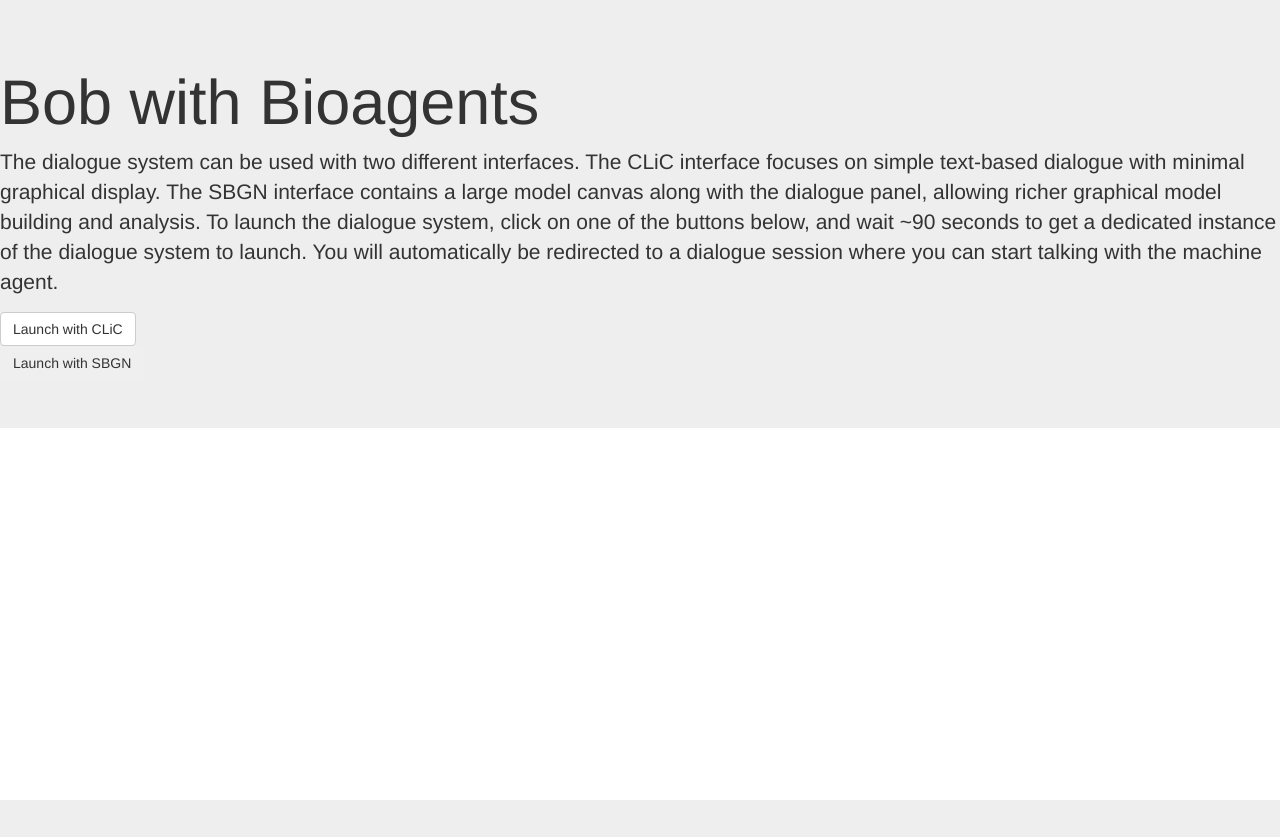
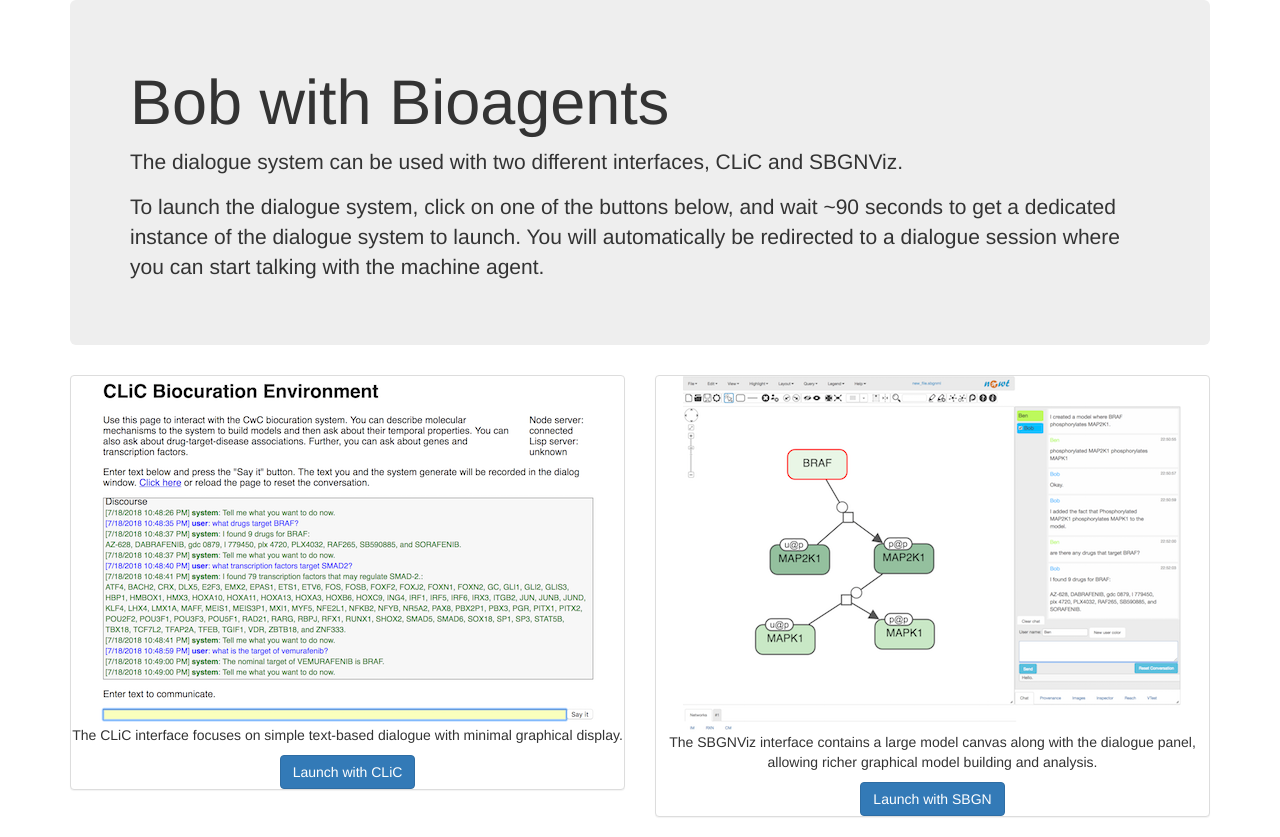
Before and after one commit to bgyori/cwc_integ_service, a Flask app: template templates/index.html in a window 1280 px wide. Before the commit the page ends 800 px from the top, so only its background shows below. Run offline with Flask 2, Linux system fonts and the light colour scheme; the template is opened without the code that fills it: values that come from a table or form of the project are taken from there, others are empty; some libraries are stand-ins or nearby versions.

Commit message:
Improve page formatting, add images

```diff
--- a/templates/index.html
+++ b/templates/index.html
@@ -5,29 +5,55 @@
 
 {% block content %}
 {{util.flashed_messages(dismissible=True)}}
+<div class="container">
     <div class="jumbotron">
         <h1>Bob with Bioagents</h1>
         <p>
-    The dialogue system can be used with two different interfaces.
-    The CLiC interface focuses on simple text-based dialogue with minimal
-    graphical display. The SBGN interface contains a large model canvas along
-    with the dialogue panel, allowing richer graphical model building and
-    analysis.
-
+        The dialogue system can be used with two different interfaces, CLiC and
+        SBGNViz.
+        </p>
+        <p>
         To launch the dialogue system, click on one of the buttons below, and wait
         ~90 seconds to get a dedicated instance of the dialogue system to launch.
         You will automatically be redirected to a dialogue session where you can
         start talking with the machine agent.
         </p>
+    </div>
+</div>
+<div class="container">
+<div class="row">
+    <div class="col-md-6", align="center">
+        <div class="panel panel-default">
+        <img src="/static/clic_small.png">
+        <p>
+        The CLiC interface focuses on simple text-based dialogue with minimal
+        graphical display.
+        </p>
         <form class="form form-horizontal" method="get" action='launch_clic'
          role="form">
           {{ clic_form.hidden_tag() }}
           {{ wtf.form_errors(clic_form, hiddens="only") }}
-      {{ wtf.form_field(clic_form.submit_button) }}
+          {{ wtf.form_field(clic_form.submit_button, class="btn btn-primary") }}
         </form>
-
-    {{ wtf.quick_form(sbgn_form, action='launch_sbgn', method='GET',
-                      button_map={'submit_button': 'sbgn'}) }}
+        </div>
+    </div>
+    <div class="col-md-6", align="center">
+        <div class="panel panel-default">
+        <img src="/static/sbgn_small.png">
+        <p>
+        The SBGNViz interface contains a large model canvas along
+        with the dialogue panel, allowing richer graphical model building and
+        analysis.
+        </p>
+        <form class="form form-horizontal" method="get" action='launch_sbgn'
+         role="form">
+          {{ sbgn_form.hidden_tag() }}
+          {{ wtf.form_errors(sbgn_form, hiddens="only") }}
+          {{ wtf.form_field(sbgn_form.submit_button, class="btn btn-primary") }}
+        </form>
+        </div>
+    </div>
+</div>
 </div>
 {% endblock %}
 
```
Also changed, not shown: static/clic_small.png (added), static/sbgn_small.png (added). Lines whose indentation alone changed are shown as unchanged.
